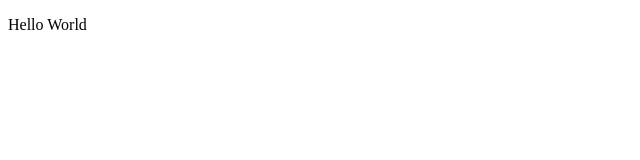
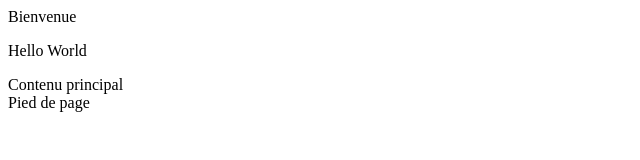
Before and after one commit to AissaDiopDiop/kara, a plain HTML site: page index.html in a window 1280 px wide. Shown: the whole page, without its empty margins (0-640 px from the left). Drawn offline with Linux system fonts and the light colour scheme.

Commit message:
Ajout du contenu principal

```diff
--- a/index.html
+++ b/index.html
@@ -6,6 +6,9 @@
     <title>Document</title>
 </head>
 <body>
+    <header>Bienvenue</header>
     <p>Hello World</p>
+    <main>Contenu principal</main>
 </body>
+<footer>Pied de page</footer>
 </html>
```
